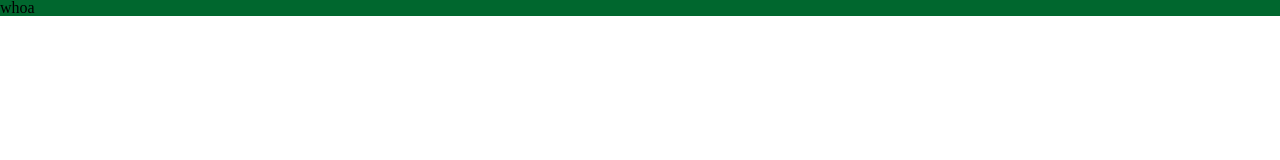
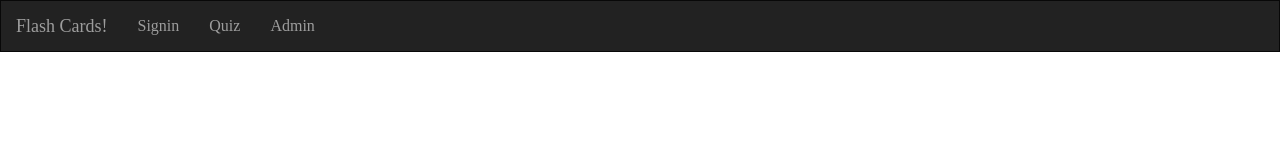
Before and after one commit to christoph-ding/flash-cards, a website: page client/main-app/index.html in a window 1280 px wide. Drawn offline with nearby package versions, Linux system fonts and the light colour scheme; some packages are replaced by stand-ins of ours; files whose address does not match are found by name.

Commit message:
Added nav-bar to index.html.  Install ui-router.

```diff
--- a/bower.json
+++ b/bower.json
@@ -1,6 +1,7 @@
 {
   "name": "flash-cards",
   "dependencies": {
-    "angular": "^1.5.5"
+    "angular": "^1.5.5",
+    "angular-ui-router": "angular-ui/ui-router#^0.3.0"
   }
 }
--- a/client/main-app/app.js
+++ b/client/main-app/app.js
@@ -1 +1 @@
-var app = angular.module('app', []);
+var app = angular.module('app', ['ui.router']);
--- a/client/main-app/index.html
+++ b/client/main-app/index.html
@@ -3,16 +3,35 @@
 <head>
   <meta charset="UTF-8">
   <title> Flash-Cards </title>
+
+  <!-- styling -->
+  <link rel="stylesheet" href="https://maxcdn.bootstrapcdn.com/bootstrap/3.3.6/css/bootstrap.min.css">
+  <style>
+      .navbar { border-radius:0; }
+  </style>
   <link rel="stylesheet" type="text/css" href="/main-app/main-style.css">
+
 </head>
-<body>
-  <h1> whoa </h1>
+<body ng-app='app'>
 
+  <!-- navigation -->
+  <nav class="navbar navbar-inverse">
+    <div class="navbar-header">
+      <a class="navbar-brand" ui-sref="#">Flash Cards!</a>
+    </div>
 
-<!-- libraries -->
+    <ul class="nav navbar-nav">
+        <li><a ui-sref="signin">Signin</a></li>
+        <li><a ui-sref="quiz">Quiz</a></li>
+        <li><a ui-sref="admin">Admin</a></li>
+    </ul>
+  </nav>
+
+  <!-- libraries -->
   <script src='lib/angular/angular.min.js'></script>
+  <script src='lib/angular-ui-router/release/angular-ui-router.js'></script>
 
-<!-- scripts -->
+  <!-- scripts -->
   <script src='main-app/app.js'></script>
 
 </body>
--- a/client/main-app/main-style.css
+++ b/client/main-app/main-style.css
@@ -50,7 +50,3 @@ table {
 /* MY STUFF */
 body {
 }
-
-h1 {
-  background: #00672E;
-}
```
